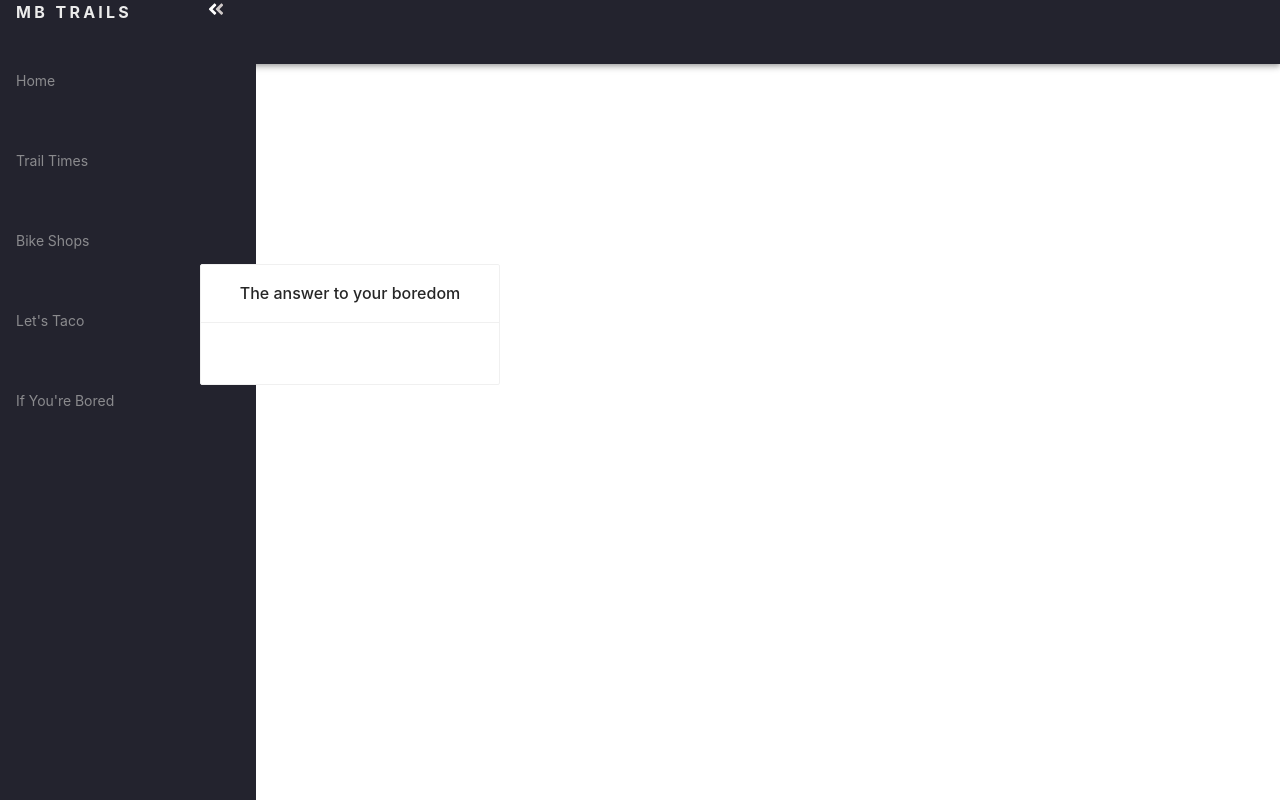
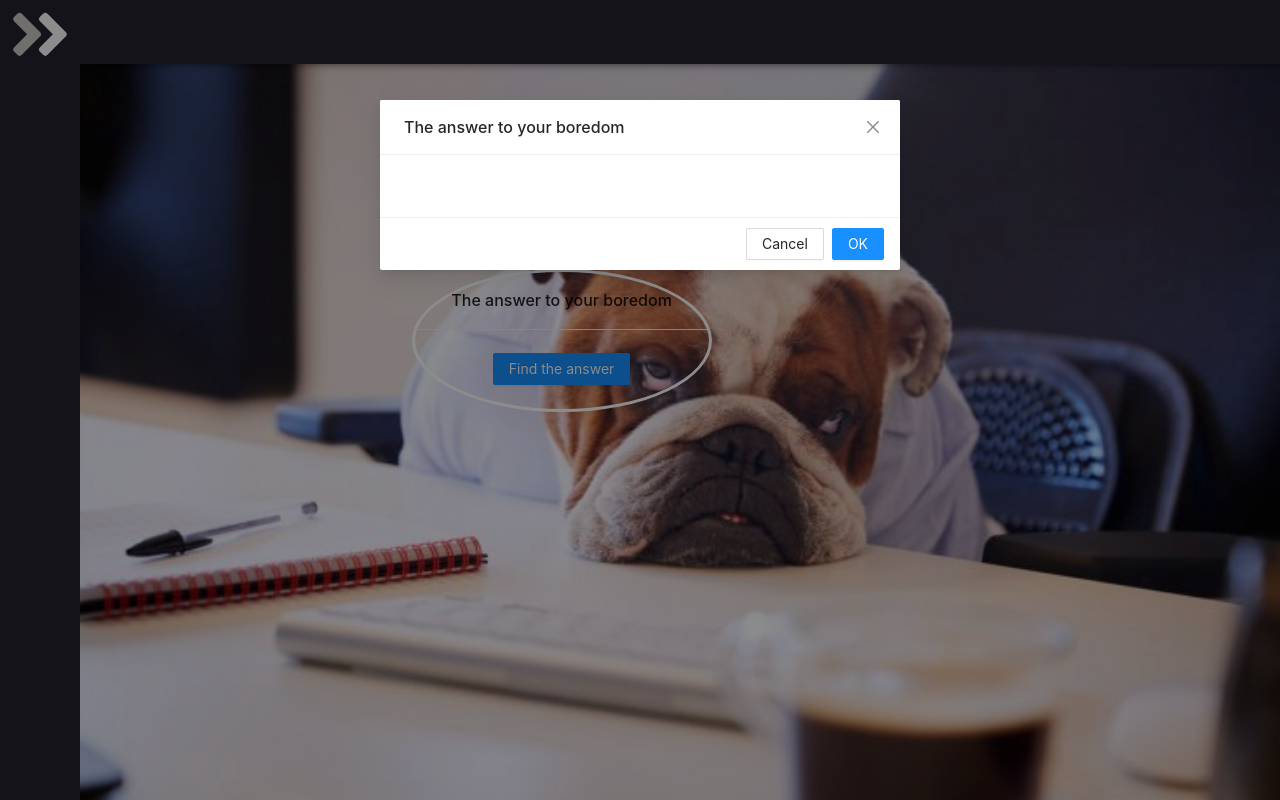
Before and after one commit to hjpaul7/red-badge-client, a React (Create React App) app: page /Bored in a window 1280 px wide. Built offline with nearby package versions, Linux system fonts and the light colour scheme; no server answers.

Commit message:
api Styled push

```diff
--- /dev/null
+++ b/src/components/apiJustin/bored.css
@@ -0,0 +1,8 @@
+body{
+    background-image: url("../../assets/boredBulldog.jpg");
+    background-repeat: no-repeat;
+    background-size: 100%;
+}
+.card{
+    margin-left: 30%;
+}
--- a/src/components/apiJustin/bored.tsx
+++ b/src/components/apiJustin/bored.tsx
@@ -1,6 +1,7 @@
 import React from "react";
 
-import {Card} from 'antd';
+import {Card, Modal, Button} from 'antd';
+import "./bored.css";
 
 type valueTypes = {
     activity: string | any;
@@ -20,6 +21,26 @@ export default class Bored extends React.Component<{}, valueTypes> {
         };
     }
 
+    showModal = () => {
+        this.setState({
+          visible: true,
+        });
+      };
+
+    handleOk = (e: any) => {
+        console.log(e);
+        this.setState({
+            visible: false,
+        });
+    };
+
+    handleCancel = (e: any) => {
+        console.log(e);
+        this.setState({
+            visible: false,
+        });
+    };
+
     getBored = () => {
         fetch(`http://www.boredapi.com/api/activity/`)
             .then((res) => res.json())
@@ -38,11 +59,23 @@ export default class Bored extends React.Component<{}, valueTypes> {
 
     render() {
         return(
-            <div>
-                <Card title="The answer to your boredom" style={{ width: 300, marginLeft: 200, marginTop: 200 }}>
+            <div className="mainDiv">
+                <div className="card">
+                <Card title="The answer to your boredom" style={{ width: 300, marginTop: 200, backgroundColor: 'transparent', border: "3px solid white", borderRadius: "100%" }}>
+                    <Button type="primary" onClick={this.showModal}>
+                        Find the answer
+                    </Button>
+                    <Modal
+                        title="The answer to your boredom"
+                        visible={this.state.visible}
+                        onOk={this.handleOk}
+                        onCancel={this.handleCancel}
+                    >
                     <p>{this.state.activity}</p>
                     <p>{this.state.type}</p>
+                    </Modal>
                 </Card>
+                </div>
             </div>
         )
     }
```
Also changed, not shown: src/assets/boredBulldog.jpg (added).
